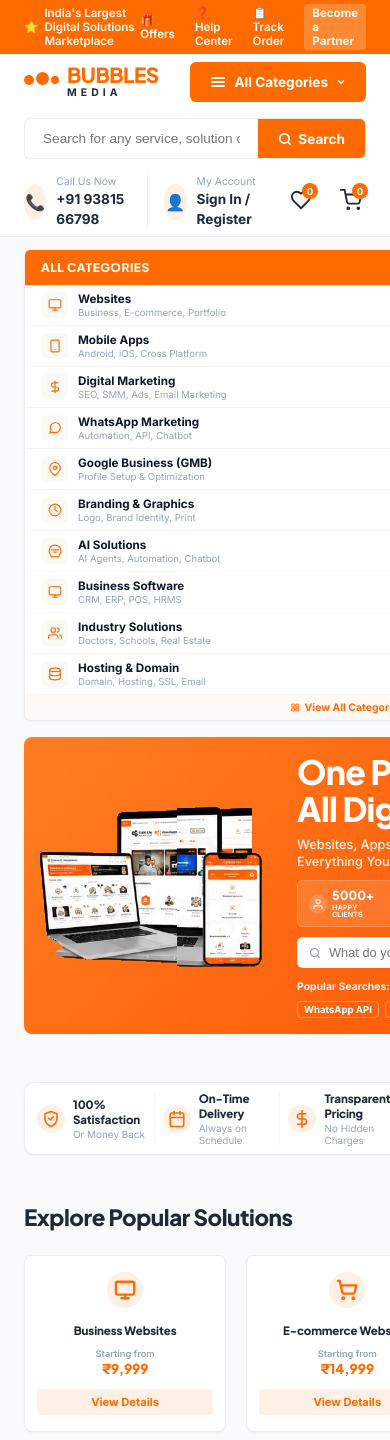
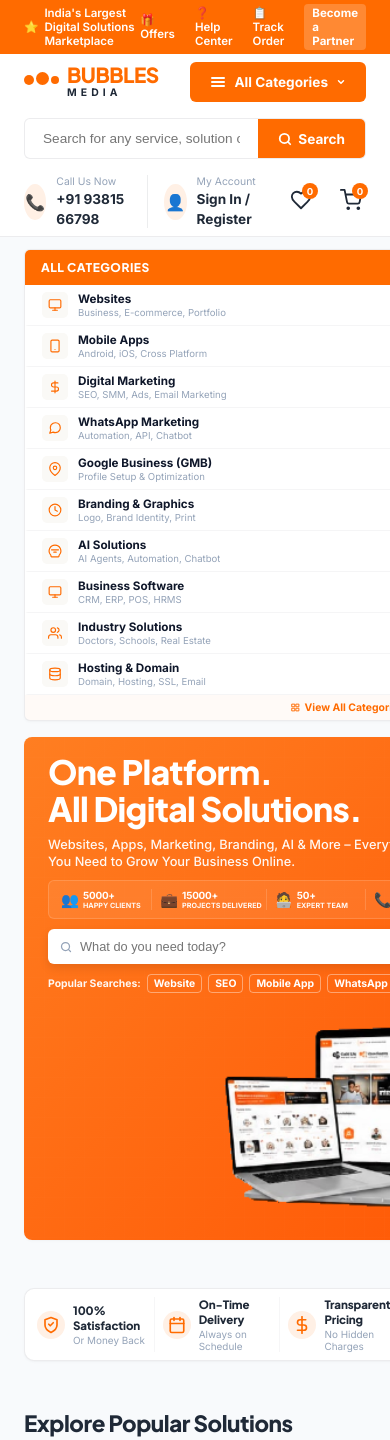
Before and after one commit to anusripvc202/BubblesMedia, a Next.js app: page / in a window 390 px wide. Shown: the top 1440 px of the page. Built offline with nearby package versions, Linux system fonts and the light colour scheme.

Commit message:
Configure responsive 3-column Hero section layout with content on left, mockups centered, and badge on right

```diff
--- a/src/app/globals.css
+++ b/src/app/globals.css
@@ -297,9 +297,19 @@
   padding: 20px 24px;
   min-height: 250px;
   display: grid;
-  grid-template-columns: 1.25fr 0.75fr;
+  grid-template-columns: 1.25fr 0.8fr 0.45fr;
   align-items: center;
   gap: 20px;
+}
+
+@media (max-width: 1024px) {
+  .hero-card {
+    grid-template-columns: 1.2fr 0.8fr;
+    gap: 16px;
+  }
+  .hero-badge-col {
+    display: none !important;
+  }
 }
 
 @media (max-width: 768px) {
--- a/src/components/Hero.jsx
+++ b/src/components/Hero.jsx
@@ -26,12 +26,10 @@
         boxShadow: 'var(--shadow-sm)',
         position: 'relative',
         overflow: 'hidden',
-        display: 'grid',
-        gridTemplateColumns: '0.8fr 1.2fr',
-        gap: '16px',
         padding: '16px 24px',
         alignItems: 'center',
-        minHeight: '235px'
+        minHeight: '235px',
+        display: 'grid'
       }}>
         {/* Decorative background grid pattern */}
         <div style={{
@@ -43,68 +41,7 @@
           pointerEvents: 'none'
         }}></div>
 
-        {/* Left graphic column rendering the separate transparent graphics */}
-        <div style={{ position: 'relative', width: '100%', height: '100%', display: 'flex', alignItems: 'center', justifyContent: 'center' }}>
-
-          {/* Mockup Devices - Centered */}
-          <img
-            src="/hero-devices.png?v=3"
-            alt="Hero Mockups"
-            style={{
-              maxHeight: '215px',
-              width: 'auto',
-              height: 'auto',
-              objectFit: 'contain',
-              zIndex: 2,
-              pointerEvents: 'none',
-              transform: 'translateX(-20px)' // Shifts it slightly left to leave room for the badge overlap
-            }}
-          />
-
-          {/* Mega Offers Badge - Floats Absolute on the Right */}
-          <div style={{
-            position: 'absolute',
-            right: '8px',
-            top: '50%',
-            transform: 'translateY(-50%)',
-            zIndex: 3,
-            display: 'flex',
-            flexDirection: 'column',
-            alignItems: 'center',
-            width: '90px'
-          }}>
-            <img
-              src="/hero-badge.png?v=3"
-              alt="Mega Offers Badge"
-              style={{
-                maxHeight: '185px',
-                width: 'auto',
-                height: 'auto',
-                objectFit: 'contain',
-                pointerEvents: 'none'
-              }}
-            />
-            {/* Overlay Clickable Hotspot for the Explore Offers button inside the badge graphic */}
-            <button
-              onClick={onExploreOffers}
-              style={{
-                position: 'absolute',
-                bottom: '10px',
-                left: '50%',
-                transform: 'translateX(-50%)',
-                width: '84px',
-                height: '24px',
-                background: 'transparent',
-                border: 'none',
-                cursor: 'pointer',
-                zIndex: 10
-              }}
-              title="Explore Offers"
-            />
-          </div>
-        </div>
-
-        {/* Right Info Column */}
+        {/* Column 1 (Left): Info Content */}
         <div style={{ display: 'flex', flexDirection: 'column', gap: '10px', zIndex: 2 }}>
 
           {/* Main Headline */}
@@ -121,93 +58,50 @@
           <div style={{
             display: 'grid',
             gridTemplateColumns: 'repeat(4, 1fr)',
-            gap: '6px',
-            background: 'rgba(255, 255, 255, 0.12)',
-            border: '1px solid rgba(255, 255, 255, 0.2)',
-            padding: '8px 10px',
+            background: 'rgba(255, 255, 255, 0.08)',
+            border: '1px solid rgba(255, 255, 255, 0.15)',
             borderRadius: '6px',
-            maxWidth: '450px'
+            padding: '8px 12px',
+            gap: '8px',
+            maxWidth: '430px'
           }}>
             {[
-              {
-                num: '5000+',
-                label: 'Happy Clients',
-                icon: (
-                  <svg width="12" height="12" viewBox="0 0 24 24" fill="none" stroke="white" strokeWidth="2.5" strokeLinecap="round" strokeLinejoin="round">
-                    <path d="M20 21v-2a4 4 0 0 0-4-4H8a4 4 0 0 0-4 4v2" />
-                    <circle cx="12" cy="7" r="4" />
-                  </svg>
-                )
-              },
-              {
-                num: '15000+',
-                label: 'Projects Delivered',
-                icon: (
-                  <svg width="12" height="12" viewBox="0 0 24 24" fill="none" stroke="white" strokeWidth="2.5" strokeLinecap="round" strokeLinejoin="round">
-                    <rect x="2" y="7" width="20" height="14" rx="2" ry="2" />
-                    <path d="M16 21V5a2 2 0 0 0-2-2h-4a2 2 0 0 0-2 2v16" />
-                  </svg>
-                )
-              },
-              {
-                num: '50+',
-                label: 'Expert Team',
-                icon: (
-                  <svg width="12" height="12" viewBox="0 0 24 24" fill="none" stroke="white" strokeWidth="2.5" strokeLinecap="round" strokeLinejoin="round">
-                    <path d="M17 21v-2a4 4 0 0 0-4-4H5a4 4 0 0 0-4 4v2" />
-                    <circle cx="9" cy="7" r="4" />
-                    <path d="M23 21v-2a4 4 0 0 0-3-3.87" />
-                    <path d="M16 3.13a4 4 0 0 1 0 7.75" />
-                  </svg>
-                )
-              },
-              {
-                num: '24/7',
-                label: 'Support',
-                icon: (
-                  <svg width="12" height="12" viewBox="0 0 24 24" fill="none" stroke="white" strokeWidth="2.5" strokeLinecap="round" strokeLinejoin="round">
-                    <circle cx="12" cy="12" r="10" />
-                    <polyline points="12 6 12 12 16 14" />
-                  </svg>
-                )
-              }
-            ].map((stat, idx) => (
-              <div key={idx} style={{ display: 'flex', alignItems: 'center', gap: '4px' }}>
-                <div style={{
-                  background: 'rgba(255, 255, 255, 0.15)',
-                  borderRadius: '50%',
-                  width: '20px',
-                  height: '20px',
-                  display: 'flex',
-                  alignItems: 'center',
-                  justifyContent: 'center',
-                  flexShrink: 0
-                }}>
-                  {stat.icon}
-                </div>
-                <div style={{ display: 'flex', flexDirection: 'column', textAlign: 'left' }}>
-                  <span style={{ fontSize: '0.78rem', fontWeight: '900', color: 'white', lineHeight: 1.1, fontFamily: 'var(--font-display)' }}>
-                    {stat.num}
+              { num: '5000+', label: 'HAPPY CLIENTS', icon: '👥' },
+              { num: '15000+', label: 'PROJECTS DELIVERED', icon: '💼' },
+              { num: '50+', label: 'EXPERT TEAM', icon: '🧑‍💻' },
+              { num: '24/7', label: 'SUPPORT', icon: '📞' }
+            ].map((s, idx) => (
+              <div key={idx} style={{
+                display: 'flex',
+                alignItems: 'center',
+                gap: '4px',
+                borderRight: idx < 3 ? '1px solid rgba(255,255,255,0.15)' : 'none',
+                paddingRight: idx < 3 ? '4px' : '0'
+              }}>
+                <span style={{ fontSize: '0.9rem', flexShrink: 0 }}>{s.icon}</span>
+                <div style={{ display: 'flex', flexDirection: 'column', minWidth: 0 }}>
+                  <span style={{ fontSize: '0.62rem', fontWeight: '900', color: 'white', letterSpacing: '-0.2px', whiteSpace: 'nowrap' }}>
+                    {s.num}
                   </span>
-                  <span style={{ fontSize: '0.45rem', opacity: 0.9, fontWeight: '700', color: 'white', textTransform: 'uppercase', marginTop: '1px', lineHeight: 1 }}>
-                    {stat.label}
+                  <span style={{ fontSize: '0.45rem', fontWeight: '800', color: 'white', opacity: 0.95, whiteSpace: 'nowrap', textTransform: 'uppercase', overflow: 'hidden', textOverflow: 'ellipsis' }}>
+                    {s.label}
                   </span>
                 </div>
               </div>
             ))}
           </div>
 
-          {/* Inner Search Box */}
+          {/* Inline Search Bar inside Hero Card */}
           <form onSubmit={handleSearchSubmit} style={{
             display: 'flex',
             background: 'white',
             borderRadius: '6px',
-            padding: '2px',
-            boxShadow: 'var(--shadow-sm)',
-            maxWidth: '450px',
-            width: '100%'
+            padding: '4px',
+            alignItems: 'center',
+            maxWidth: '430px',
+            boxShadow: '0 4px 10px rgba(0, 0, 0, 0.1)'
           }}>
-            <span style={{ paddingLeft: '10px', display: 'flex', alignItems: 'center', color: 'var(--text-light)' }}>
+            <span style={{ color: 'var(--text-light)', marginLeft: '8px', display: 'flex', alignItems: 'center' }}>
               <svg width="12" height="12" viewBox="0 0 24 24" fill="none" stroke="currentColor" strokeWidth="2.5" strokeLinecap="round" strokeLinejoin="round">
                 <circle cx="11" cy="11" r="8"></circle>
                 <path d="m21 21-4.3-4.3"></path>
@@ -259,7 +153,7 @@
                 key={tag}
                 onClick={() => handlePopularSearch(tag)}
                 style={{
-                  fontSize: '0.6rem',
+                  fontSize: '0.65rem',
                   fontWeight: '700',
                   padding: '2px 6px',
                   borderRadius: '4px',
@@ -276,6 +170,53 @@
           </div>
         </div>
 
+        {/* Column 2 (Center): Centered Mockup Devices */}
+        <div style={{ display: 'flex', alignItems: 'center', justifyContent: 'center', width: '100%', height: '100%', zIndex: 2 }}>
+          <img
+            src="/hero-devices.png?v=3"
+            alt="Hero Mockups"
+            style={{
+              maxHeight: '215px',
+              width: '100%',
+              height: 'auto',
+              objectFit: 'contain',
+              pointerEvents: 'none'
+            }}
+          />
+        </div>
+
+        {/* Column 3 (Right): Offers Badge */}
+        <div className="hero-badge-col" style={{ display: 'flex', alignItems: 'center', justifyContent: 'center', width: '100%', height: '100%', position: 'relative', zIndex: 3 }}>
+          <img
+            src="/hero-badge.png?v=3"
+            alt="Mega Offers Badge"
+            style={{
+              maxHeight: '185px',
+              width: '100%',
+              height: 'auto',
+              objectFit: 'contain',
+              pointerEvents: 'none'
+            }}
+          />
+          {/* Overlay Clickable Hotspot for the Explore Offers button inside the badge graphic */}
+          <button
+            onClick={onExploreOffers}
+            style={{
+              position: 'absolute',
+              bottom: '18px',
+              left: '50%',
+              transform: 'translateX(-50%)',
+              width: '84px',
+              height: '24px',
+              background: 'transparent',
+              border: 'none',
+              cursor: 'pointer',
+              zIndex: 10
+            }}
+            title="Explore Offers"
+          />
+        </div>
+
       </div>
     </div>
   );
```
